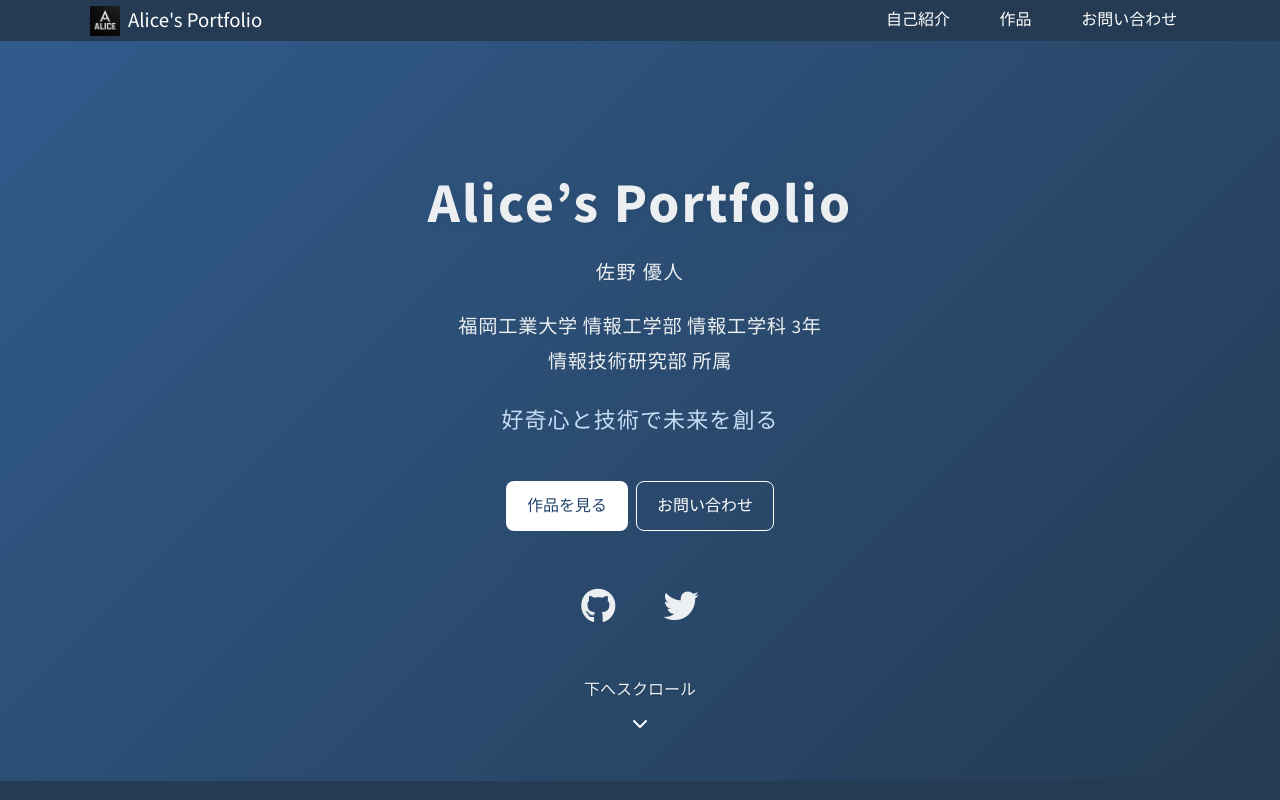
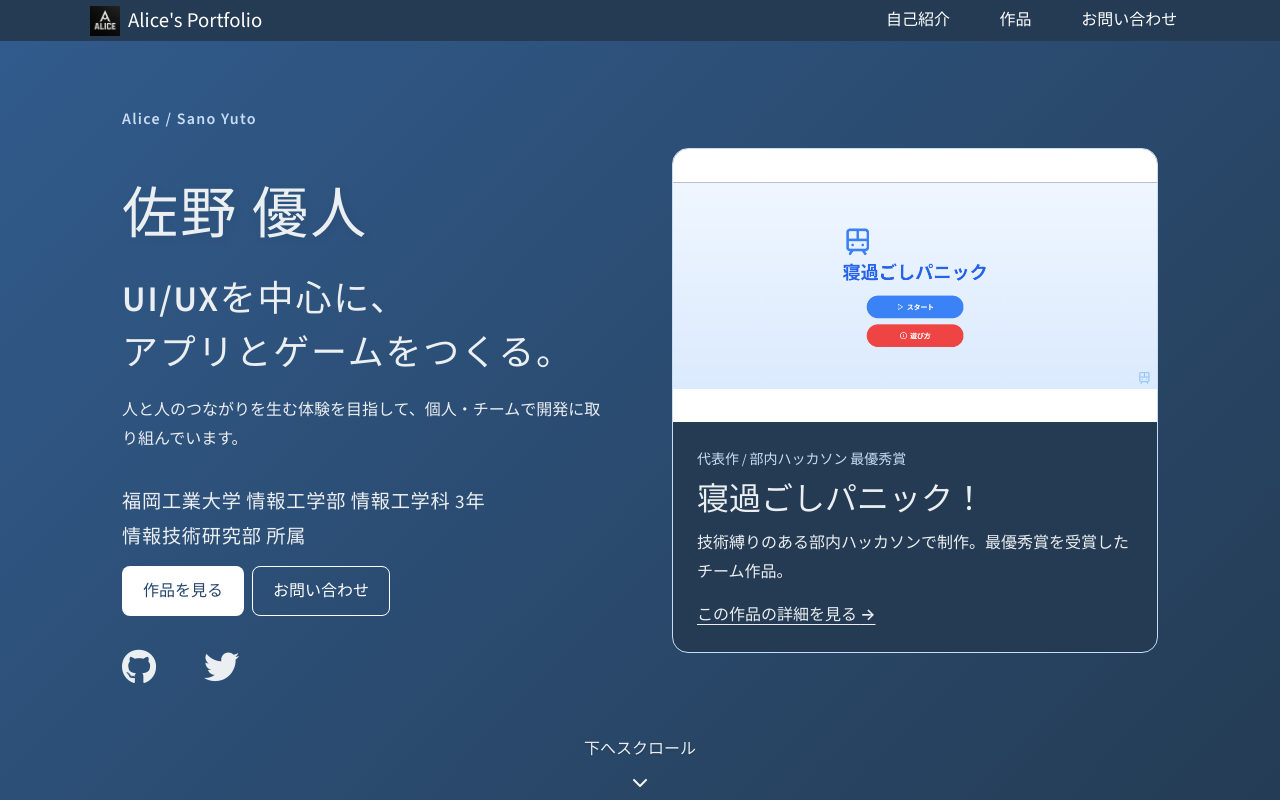
Before and after one commit to AliceWonerfulWorld/portfolio, a React (Vite) app: page / in a window 1280 px wide. Shown: the top 800 px of the page. Built offline with nearby package versions, Linux system fonts and the light colour scheme.

Commit message:
feat: トップに得意分野と代表作への導線を追加

```diff
--- a/src/App.css
+++ b/src/App.css
@@ -1773,3 +1773,142 @@ section[id] {
     scroll-behavior: auto !important;
   }
 }
+
+/* Lead with the creator and their work, keeping the primary action prominent. */
+.hero-section .hero-eyebrow {
+  color: var(--accent-color-2);
+  font-weight: 600;
+  letter-spacing: 0.08em;
+  margin: 0 0 1rem;
+}
+
+.hero-layout .hero-content .hero-catch {
+  color: var(--secondary-color);
+  font-size: clamp(1.5rem, 3vw, 2.25rem);
+  line-height: 1.5;
+  margin: 1.5rem 0 1rem;
+  animation: fadeInUp 1s ease both;
+}
+
+.hero-section .hero-description {
+  color: var(--secondary-color);
+  max-width: 34rem;
+  margin: 0 auto 2rem;
+  overflow-wrap: anywhere;
+}
+
+.hero-content {
+  box-sizing: border-box;
+  width: 100%;
+  min-width: 0;
+}
+
+.hero-content .hero-buttons {
+  margin-bottom: 1.5rem;
+}
+
+.hero-content .social-links {
+  margin-bottom: 0;
+}
+
+.hero-section .scroll-indicator {
+  position: static;
+  transform: none;
+  animation: none;
+  margin-top: 2.5rem;
+}
+
+@media (max-width: 768px) {
+  .hero-content .hero-buttons {
+    align-items: stretch;
+  }
+}
+
+.hero-layout {
+  display: grid;
+  grid-template-columns: minmax(0, 1fr) minmax(0, 1fr);
+  align-items: center;
+  gap: clamp(2rem, 5vw, 4rem);
+  max-width: 1100px;
+  width: 100%;
+  box-sizing: border-box;
+  padding-inline: 2rem;
+}
+
+.hero-layout .hero-content {
+  text-align: left;
+  padding: 0;
+}
+
+.hero-layout .hero-buttons,
+.hero-layout .social-links {
+  justify-content: flex-start;
+}
+
+.hero-featured {
+  display: block;
+  min-width: 0;
+  overflow: hidden;
+  border: 1px solid var(--accent-color-2);
+  border-radius: var(--border-radius-lg);
+  background: var(--background-dark);
+  color: var(--secondary-color);
+  text-decoration: none;
+  text-align: left;
+}
+
+.hero-featured img {
+  display: block;
+  width: 100%;
+  aspect-ratio: 16 / 9;
+  object-fit: contain;
+  background: var(--ui-surface, #fff);
+}
+
+.hero-featured-caption {
+  padding: clamp(1rem, 3vw, 1.5rem);
+}
+
+.hero-featured-label {
+  font-size: 0.875rem;
+  color: var(--accent-color-2);
+}
+
+.hero-featured .hero-featured-caption h2 {
+  font-size: clamp(1.5rem, 3vw, 2rem);
+  color: var(--secondary-color);
+  text-align: left;
+  margin: 0.5rem 0;
+  letter-spacing: normal;
+}
+
+.hero-featured h2::after {
+  content: none;
+}
+
+.hero-featured-caption p {
+  color: var(--secondary-color);
+  margin: 0 0 1rem;
+}
+
+.hero-featured-action {
+  font-weight: 600;
+  text-decoration: underline;
+  text-underline-offset: 0.25em;
+}
+
+.hero-featured:hover .hero-featured-action {
+  color: var(--accent-color-2);
+}
+
+.project-tile[id] {
+  scroll-margin-top: 1rem;
+}
+
+@media (max-width: 800px) {
+  .hero-layout {
+    grid-template-columns: minmax(0, 1fr);
+    max-width: 640px;
+    padding-inline: 1rem;
+  }
+}
--- a/src/components/sections/Hero.jsx
+++ b/src/components/sections/Hero.jsx
@@ -1,13 +1,18 @@
 import React from 'react';
+import { projects } from '../../data/projects';
+
+const featuredProject = projects.find(project => project.id === 'nesugoshi-panic');
 
 const Hero = () => {
     return (
         <section id="hero" className="hero-section">
+            <div className="hero-layout">
                 <div className="hero-content">
-                <h1>Alice’s Portfolio</h1>
-                <p className="hero-roman">佐野 優人</p>
+                    <p className="hero-eyebrow">Alice / Sano Yuto</p>
+                    <h1>佐野 優人</h1>
+                    <p className="hero-catch">UI/UXを中心に、<br />アプリとゲームをつくる。</p>
+                    <p className="hero-description">人と人のつながりを生む体験を目指して、個人・チームで開発に取り組んでいます。</p>
                     <p className="hero-subtitle">福岡工業大学 情報工学部 情報工学科 3年 <br /> 情報技術研究部 所属</p>
-                <p className="hero-catch">好奇心と技術で未来を創る</p>
                     <div className="hero-buttons">
                         <a href="#projects" className="primary-btn ui-button ui-primary ui-on-dark">作品を見る</a>
                         <a href="#contact" className="secondary-btn ui-button ui-secondary ui-on-dark">お問い合わせ</a>
@@ -22,6 +27,18 @@ const Hero = () => {
                     </div>
 
                 </div>
+                {featuredProject && (
+                    <a className="hero-featured" href={`#project-${featuredProject.id}`}>
+                        <img src={featuredProject.titleImage} alt={`${featuredProject.title}の画面`} fetchPriority="high" />
+                        <div className="hero-featured-caption">
+                            <span className="hero-featured-label">代表作 / 部内ハッカソン 最優秀賞</span>
+                            <h2>{featuredProject.title}</h2>
+                            <p>{featuredProject.summary}</p>
+                            <span className="hero-featured-action">この作品の詳細を見る <span aria-hidden="true">→</span></span>
+                        </div>
+                    </a>
+                )}
+            </div>
             <div className="scroll-indicator">
                 <span>下へスクロール</span>
                 <i aria-hidden="true" className="fas fa-chevron-down"></i>
--- a/src/components/sections/Projects.jsx
+++ b/src/components/sections/Projects.jsx
@@ -24,7 +24,7 @@ const ProjectCard = ({ project }) => {
     ].filter(([url]) => url && url !== '#');
 
     return (
-        <li className="project-tile">
+        <li className="project-tile" id={project.id ? `project-${project.id}` : undefined}>
             <article>
                 <div className="project-tile-media">
                     {project.titleImage
```
Lines whose indentation alone changed are shown as unchanged.
